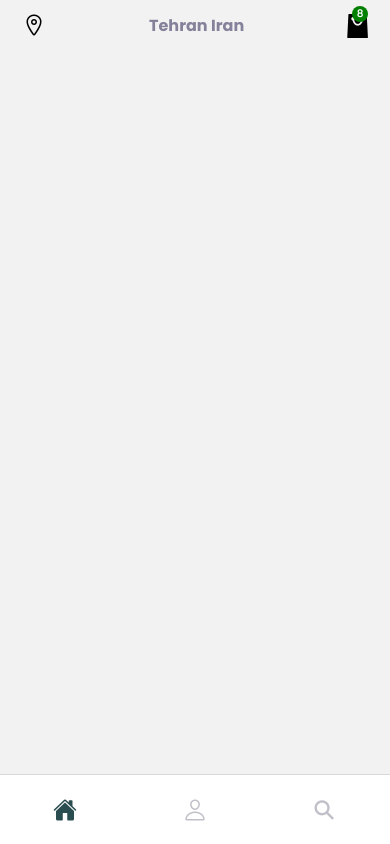
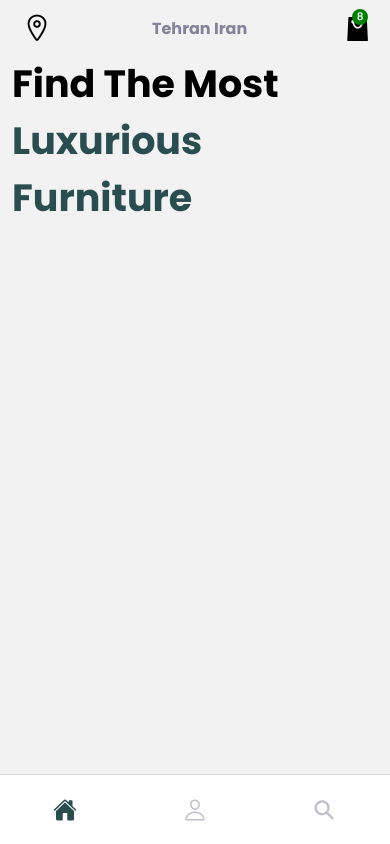
Before and after one commit to sadegh1379/shop-star, a React Native app: screen / in a window 390 px wide. Built offline with nearby package versions, Linux system fonts and the light colour scheme.

Commit message:
create welcome component

```diff
--- a/app.json
+++ b/app.json
@@ -21,10 +21,16 @@
       "adaptiveIcon": {
         "foregroundImage": "./assets/adaptive-icon.png",
         "backgroundColor": "#ffffff"
-      }
+      },
+      "package": "com.sadegh79.shopstar"
     },
     "web": {
       "favicon": "./assets/favicon.png"
+    },
+    "extra": {
+      "eas": {
+        "projectId": "7f907cae-046c-47ba-a7f2-2599bbe466df"
+      }
     }
   }
 }
--- /dev/null
+++ b/components/home/Welcome.jsx
@@ -0,0 +1,34 @@
+import { StyleSheet } from 'react-native'
+import { View, Text } from 'react-native'
+import { COLORS, SIZES } from '../../constants'
+const Welcome = () => {
+  return (
+    <View>
+      <View style={styles.container}>
+        <Text style={styles.title}>Find The Most</Text>
+        <Text style={styles.subTitle}>Luxurious Furniture</Text>
+      </View>
+    </View>
+  )
+}
+
+const styles = StyleSheet.create({
+  container:{
+    width: "100%"
+  },
+  title: {
+    fontFamily: 'bold',
+    fontSize: SIZES.xxLarge - 6,
+    color: COLORS.black,
+    marginTop: SIZES.xSmall,
+    marginHorizontal: 12,
+  },
+  subTitle: {
+    fontFamily: 'bold',
+    fontSize: SIZES.xxLarge - 6,
+    color: COLORS.primary,
+    marginTop: 0,
+    marginHorizontal: 12,
+  }
+})
+export default Welcome
--- a/package.json
+++ b/package.json
@@ -26,7 +26,8 @@
     "react-native-safe-area-context": "4.5.0",
     "react-native-screens": "~3.20.0",
     "react-native-snap-carousel": "^4.0.0-beta.6",
-    "react-native-webview": "11.26.0"
+    "react-native-webview": "11.26.0",
+    "expo-updates": "~0.16.4"
   },
   "devDependencies": {
     "@babel/core": "^7.20.0"
--- a/screens/Home.jsx
+++ b/screens/Home.jsx
@@ -3,26 +3,31 @@ import { SafeAreaView } from "react-native-safe-area-context";
 import { Ionicons, Fontisto } from "@expo/vector-icons";
 import { COLORS, SIZES } from "../constants";
 import { TouchableOpacity } from "react-native";
+import { ScrollView } from "react-native-gesture-handler";
+import Welcome from "../components/home/Welcome";
 
-const Home = () => {
+const Home = ({ navigation }) => {
   return (
     <SafeAreaView>
       <View style={styles.appBarWrapper}>
         <View style={styles.appBar}>
           <TouchableOpacity>
-            <Ionicons name="location-outline" size={24} />
+            <Ionicons name="location-outline" size={30} />
           </TouchableOpacity>
           <Text style={styles.location}>Tehran Iran</Text>
           <View style={{ alignItems: "flex-end" }}>
             <View style={styles.cartCount}>
               <Text style={styles.count}>8</Text>
             </View>
-            <TouchableOpacity>
+            <TouchableOpacity onPress={() => navigation.navigate('Cart')}>
               <Fontisto name="shopping-bag" size={24} />
             </TouchableOpacity>
           </View>
         </View>
       </View>
+      <ScrollView>
+        <Welcome/>
+      </ScrollView>
     </SafeAreaView>
   );
 };
```
Also changed, not shown: eas.json (added, +18 -0 lines), 1 other file (tests, documents, lock files or other folders).
